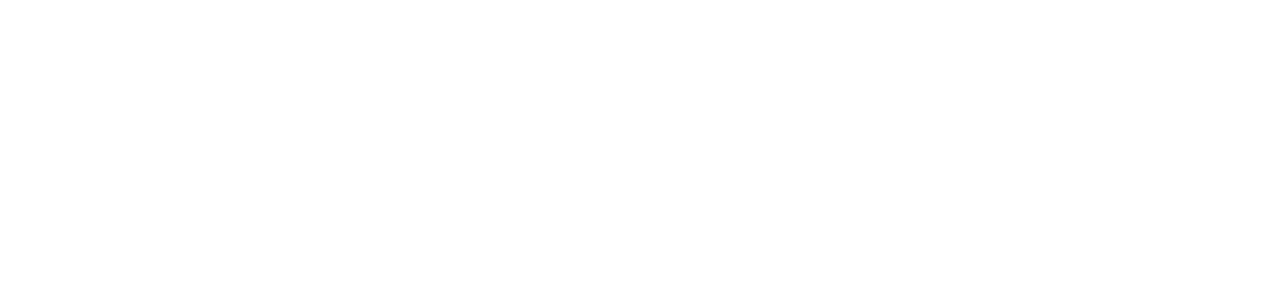
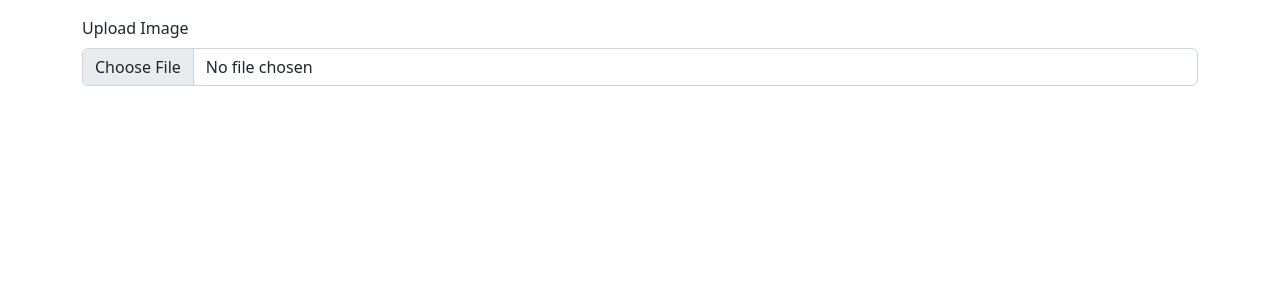
Before and after one commit to Windz-GameDev/CAP6610_Final_Project_AI_Generated_Image_Detection, a React (Vite) app in the folder ai-image-classifier-app/: page / in a window 1280 px wide. Shown: the top 300 px of the page. Built offline with nearby package versions, Linux system fonts and the light colour scheme; the HTML template or start-up script is replaced by a standard one.

Commit message:
Image Upload Component

```diff
--- a/ai-image-classifier-app/src/components/ImageUpload.tsx
+++ b/ai-image-classifier-app/src/components/ImageUpload.tsx
@@ -1,9 +1,42 @@
 import React, { useState } from "react";
 
 const ImageUpload: React.FC = () => {
-  // Component logic will go here
+  const [selectedImage, setSelectedImage] = useState<File | null>(null);
 
-  return null;
+  const handleImageChange = (event: React.ChangeEvent<HTMLInputElement>) => {
+    // Files is a FileList object. We first make sure it exist on the event's target (the input element).
+    // We then make sure there is at least one image selected by the user, i.e event.target.files[0]
+    if (event.target.files && event.target.files[0]) {
+      setSelectedImage(event.target.files[0]); // Update the selected in state to the image set by the user
+    }
+  };
+
+  // Return JSX
+  return (
+    <div className="container mt-3">
+      <div className="mb-3">
+        <label htmlFor="imageUpload" className="form-label">
+          Upload Image
+        </label>
+        <input
+          className="form-control"
+          type="file"
+          id="imageUpload"
+          onChange={handleImageChange}
+        />
+      </div>
+      {selectedImage && (
+        <div className="preview">
+          <p>Selected image:</p>
+          <img
+            src={URL.createObjectURL(selectedImage)}
+            alt="Preview"
+            className="img-thumbnail"
+          />
+        </div>
+      )}
+    </div>
+  );
 };
 
 // Export component so it can be used in app.tsx
```
